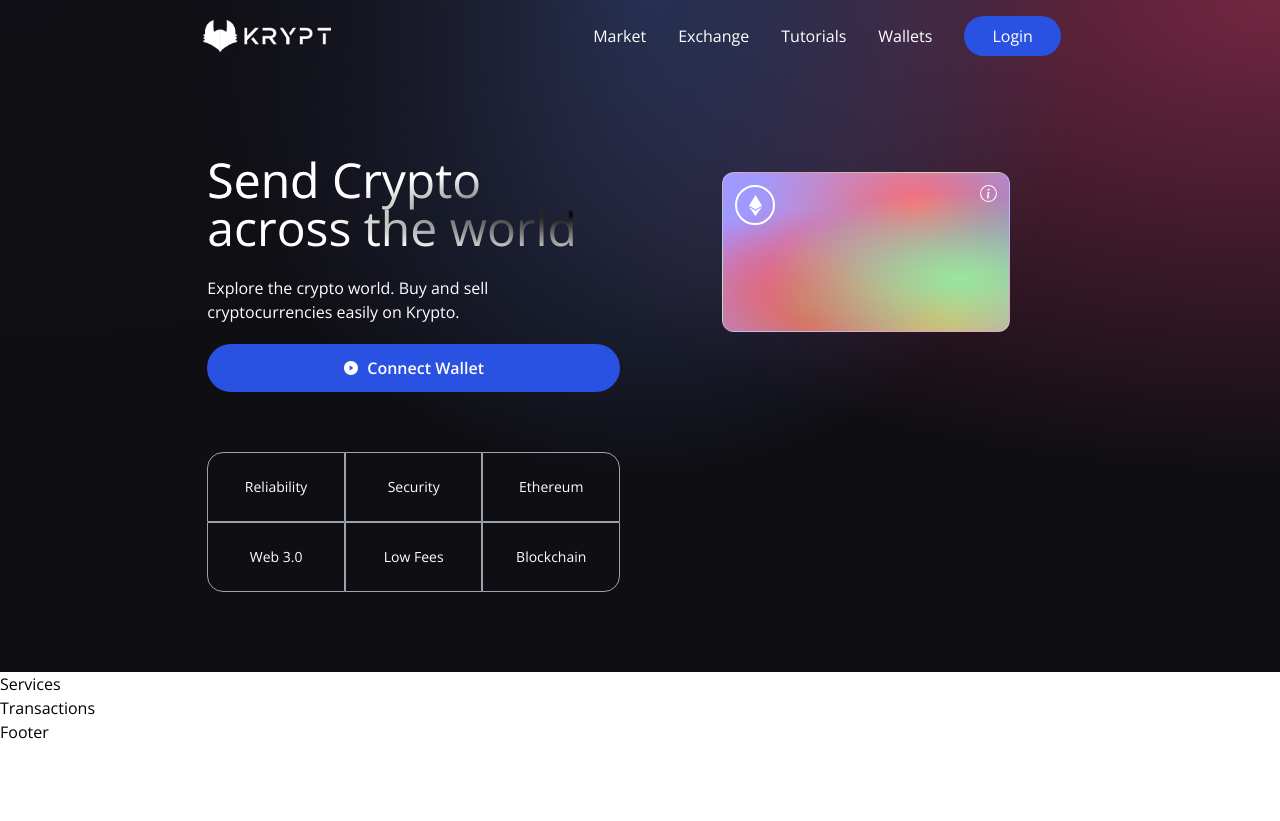
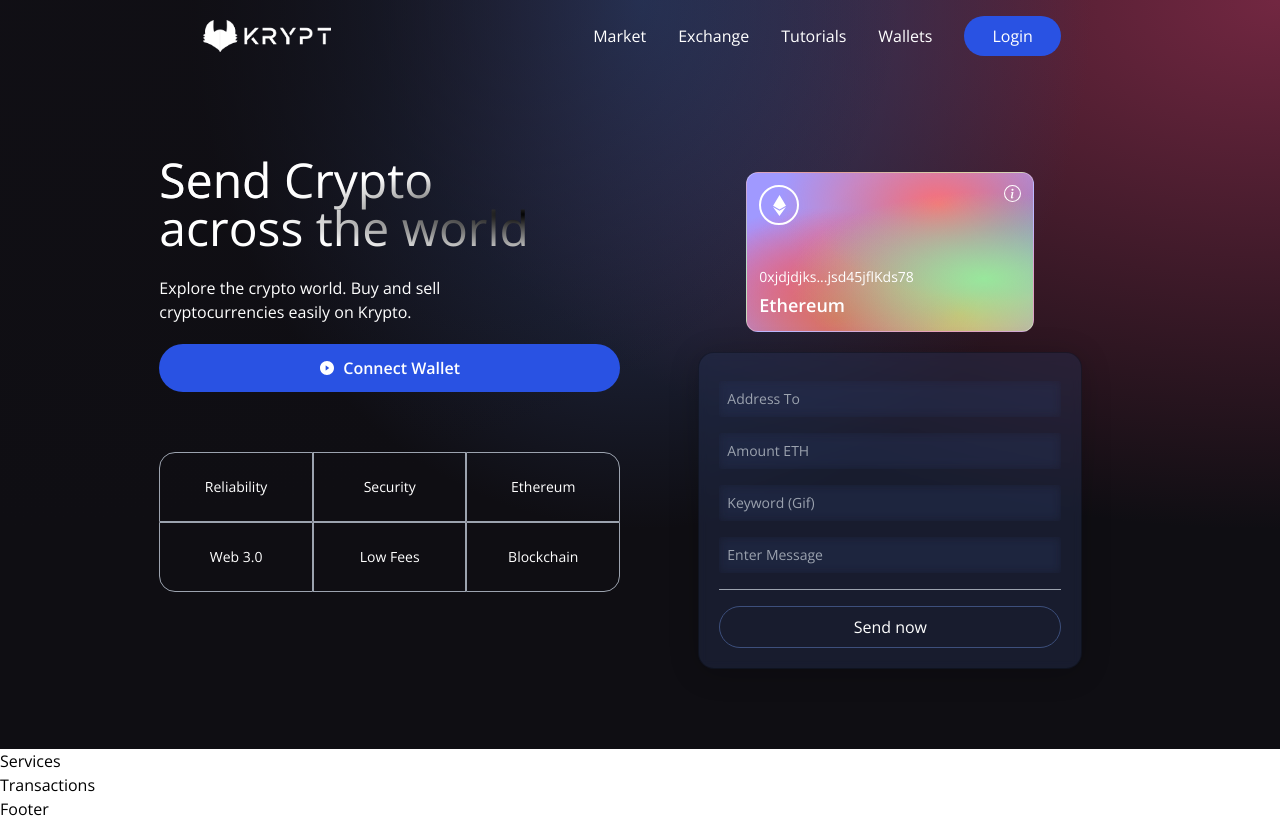
Before and after one commit to DevDuck-JS/bluefinex, a React (Vite) app in the folder client/: page / in a window 1280 px wide. Before the commit the page ends 800 px from the top, so only its background shows below. Built offline with nearby package versions, Linux system fonts and the light colour scheme.

Commit message:
Feat: Welcome layout without logic

```diff
--- a/client/src/components/Welcome.jsx
+++ b/client/src/components/Welcome.jsx
@@ -9,10 +9,23 @@
 const commonStyles =
   "min-h-[70px] sm:px-0 px-2 sm:min-w-[120px] flex justify-center items-center border-[0.5px] border-gray-400 text-sm font-light text-white";
 
+const Input = ({ placeholder, name, type, value, handleChange }) => (
+  <input
+    placeholder={placeholder}
+    type={type}
+    step="0.0001"
+    value={value}
+    onChange={(e) => handleChange(e, name)}
+    className="my-2 w-full rounded-sm p-2 outline-none bg-transparent text-white border-none text-sm white-glassmorphism"
+  />
+);
+
 const Welcome = () => {
   const connectWallet = () => {
     // Declare logic here
   };
+
+  const handleSubmit = () => {};
 
   return (
     <div className="flex w-full justify-center items-center">
@@ -25,6 +38,8 @@
             Explore the crypto world. Buy and sell cryptocurrencies easily on
             Krypto.
           </p>
+
+          {/* Connect Wallet Button */}
           <button
             type="button"
             onClick={connectWallet}
@@ -33,6 +48,8 @@
             <AiFillPlayCircle className="text-white mr-2" />
             <p className="text-white text-base font-semibold">Connect Wallet</p>
           </button>
+
+          {/* Grids */}
           <div className="grid sm:grid-cols-3 grids-col-2 w-full mt-10">
             <div className={`rounded-tl-2xl ${commonStyles}`}>Reliability</div>
 
@@ -43,20 +60,76 @@
             <div className={`rounded-br-2xl ${commonStyles}`}>Blockchain</div>
           </div>
         </div>
+
+        {/* Card container */}
         <div className="flex flex-col flex-1 items-center justify-start w-full md:mt-0 mt-10">
           <div className="p-3 flex justify-end items-start flex-col rounded-xl h-40 sm:w-72 w-full my-5 eth-card white-glassmorphism">
             {/* Card content */}
             <div className="flex justify-between flex-col w-full h-full">
+              {/* Symbol & icon */}
               <div className="flex justify-between items-start">
                 <div className="w-10 h-10 rounded-full border-2 border-white flex justify-center items-center">
                   <SiEthereum fontSize={21} color="#FFF" />
                 </div>
                 <BsInfoCircle fontSize={17} color="#FFF" />
               </div>
-              <div className="text-white font-light text-sm">
-                {/* continute here */}
+
+              {/* Address & Network */}
+              <div>
+                <p className="text-white font-light text-sm">
+                  0xjdjdjks...jsd45jflKds78
+                </p>
+                <p className="text-white font-semibold text-lg mt-1">
+                  Ethereum
+                </p>
               </div>
             </div>
+          </div>
+          {/* Address to */}
+          <div className="p-5 sm:w-96 w-full flex flex-col justify-start items-center blue-glassmorphism">
+            <Input
+              placeholder="Address To"
+              name="addressTo"
+              type="text"
+              handleChange={() => {}}
+            />
+
+            {/* Amount ETH */}
+            <Input
+              placeholder="Amount ETH"
+              name="amount"
+              type="number"
+              handleChange={() => {}}
+            />
+            {/* Keyword (Gif) */}
+
+            <Input
+              placeholder="Keyword (Gif)"
+              name="keyword"
+              type="text"
+              handleChange={() => {}}
+            />
+            {/* Enter Message */}
+            <Input
+              placeholder="Enter Message"
+              name="message"
+              type="text"
+              handleChange={() => {}}
+            />
+
+            {/* Self-closing div */}
+            <div className="h-[1px] w-full bg-gray-400 my-2" />
+            {false ? (
+              <Loader />
+            ) : (
+              <button
+                type="button"
+                onClick={handleSubmit}
+                className="text-white w-full mt-2 border-[1px] p-2 border-[#3d4f7c] hover:bg-[#3d4f7c] rounded-full cursor-pointer"
+              >
+                Send now
+              </button>
+            )}
           </div>
         </div>
       </div>
```
